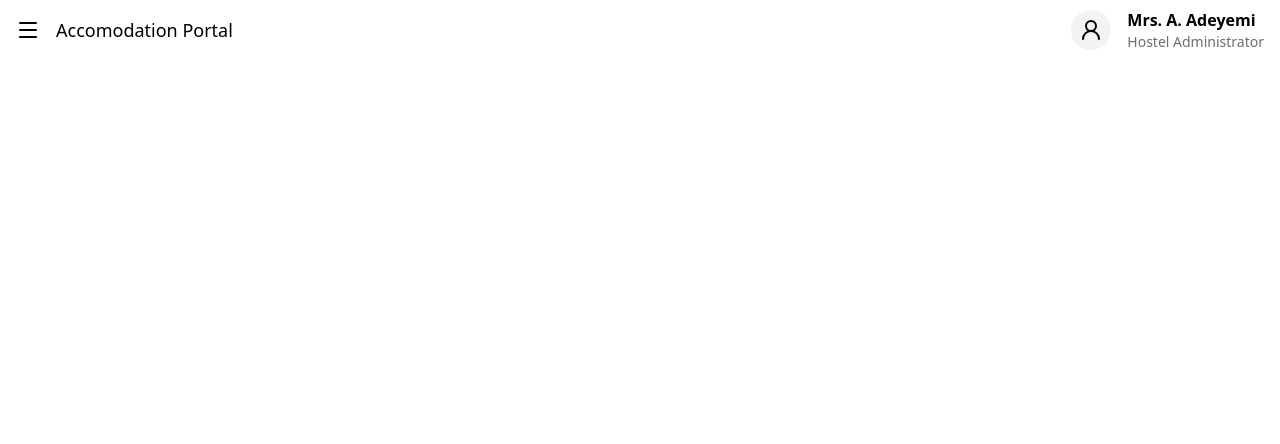
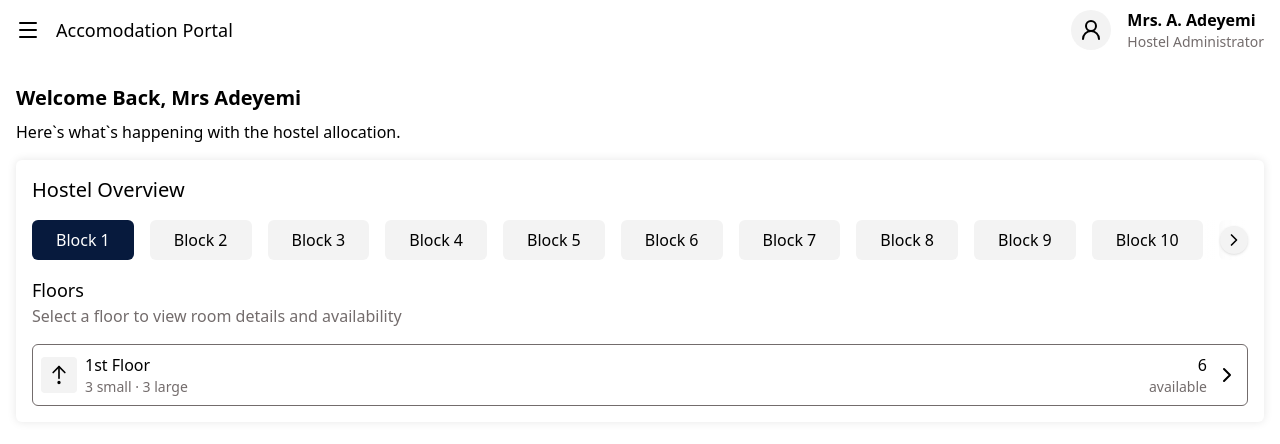
Before and after one commit to a-zadok/Student_balloting-page, a Next.js app: page /admin/dashboard in a window 1280 px wide. Shown: the top 444 px of the page. Built offline with nearby package versions, Linux system fonts and the light colour scheme.

Commit message:
feat: add Hostel Overview component

```diff
--- /dev/null
+++ b/components/hostel-overview/HostelOverview.tsx
@@ -0,0 +1,58 @@
+"use client";
+
+import { ArrowUpFromDot, ChevronRight } from "lucide-react";
+import ScrollableButtons from "../ui/ScrollableButtons";
+
+export default function HostelOverview() {
+  const buttonArr = [
+    "Block 1",
+    "Block 2",
+    "Block 3",
+    "Block 4",
+    "Block 5",
+    "Block 6",
+    "Block 7",
+    "Block 8",
+    "Block 9",
+    "Block 10",
+    "Block 11",
+  ];
+
+  return (
+    <div className="flex flex-col gap-4 rounded-md p-4 shadow-[0_0_10px_rgba(0,0,0,0.1)]">
+      <h2 className="text-xl">Hostel Overview</h2>
+
+      <ScrollableButtons buttonArr={buttonArr} />
+
+      <div>
+        <h3 className="text-lg">Floors</h3>
+        <p className="text-text-secondary">
+          Select a floor to view room details and availability
+        </p>
+      </div>
+
+      <ul>
+        <li className="flex gap-2 justify-between items-center border border-border p-2 rounded-md">
+          <div className="flex items-center gap-2">
+            <div className="bg-container w-fit p-2 rounded-sm">
+              <ArrowUpFromDot size={20} />
+            </div>
+            <div>
+              <p>1st Floor</p>
+              <p className="text-text-secondary text-sm">
+                3 small &middot; 3 large
+              </p>
+            </div>
+          </div>
+          <div className="flex items-center gap-2">
+            <div>
+              <p className="text-end">6</p>
+              <p className="text-text-secondary text-sm">available</p>
+            </div>
+            <ChevronRight />
+          </div>
+        </li>
+      </ul>
+    </div>
+  );
+}
--- /dev/null
+++ b/components/ui/ScrollableButtons.tsx
@@ -0,0 +1,86 @@
+"use client";
+
+import { useRef, useState, useEffect, useCallback } from "react";
+import { ChevronLeft, ChevronRight } from "lucide-react";
+
+interface ScrollableButtonsProps {
+  buttonArr: string[];
+}
+
+const ScrollableButtons = ({ buttonArr }: ScrollableButtonsProps) => {
+  const [selectedButton, setSelectedButton] = useState(0);
+  const listRef = useRef<HTMLUListElement>(null);
+  const [canScrollLeft, setCanScrollLeft] = useState<boolean>(false);
+  const [canScrollRight, setCanScrollRight] = useState<boolean>(false);
+
+  const updateArrows = useCallback((): void => {
+    const el = listRef.current;
+    if (!el) return;
+    setCanScrollLeft(el.scrollLeft > 0);
+    setCanScrollRight(el.scrollLeft + el.clientWidth < el.scrollWidth - 1);
+  }, []);
+
+  useEffect(() => {
+    updateArrows();
+    const el = listRef.current;
+    el?.addEventListener("scroll", updateArrows);
+    window.addEventListener("resize", updateArrows);
+    return () => {
+      el?.removeEventListener("scroll", updateArrows);
+      window.removeEventListener("resize", updateArrows);
+    };
+  }, [updateArrows, buttonArr]);
+
+  const scroll = (direction: 1 | -1): void => {
+    const el = listRef.current;
+    if (!el) return;
+    el.scrollBy({ left: direction * el.clientWidth * 0.6, behavior: "smooth" });
+  };
+
+  return (
+    <div className="relative flex items-center">
+      {canScrollLeft && (
+        <button
+          type="button"
+          aria-label="Scroll left"
+          onClick={() => scroll(-1)}
+          className="absolute left-0 z-10 flex h-full items-center bg-gradient-to-r from-white via-white/90 to-transparent pr-4"
+        >
+          <span className="rounded-full bg-container p-1 shadow">
+            <ChevronLeft size={20} />
+          </span>
+        </button>
+      )}
+
+      <ul
+        ref={listRef}
+        className="flex items-center gap-4 overflow-x-auto scroll-smooth [scrollbar-width:none] [&::-webkit-scrollbar]:hidden"
+      >
+        {buttonArr.map((button, index) => (
+          <li
+            key={index}
+            className={`${selectedButton === index ? "bg-button-selected text-white" : "bg-container"} w-fit shrink-0 whitespace-nowrap py-2 px-6 rounded-md cursor-pointer`}
+            onClick={() => setSelectedButton(index)}
+          >
+            {button}
+          </li>
+        ))}
+      </ul>
+
+      {canScrollRight && (
+        <button
+          type="button"
+          aria-label="Scroll right"
+          onClick={() => scroll(1)}
+          className="absolute right-0 z-10 flex h-full items-center bg-gradient-to-l from-white via-white/90 to-transparent pl-4"
+        >
+          <span className="rounded-full bg-container p-1 shadow">
+            <ChevronRight size={20} />
+          </span>
+        </button>
+      )}
+    </div>
+  );
+};
+
+export default ScrollableButtons;
--- a/src/app/admin/dashboard/page.tsx
+++ b/src/app/admin/dashboard/page.tsx
@@ -1,3 +1,13 @@
+import HostelOverview from "../../../../components/hostel-overview/HostelOverview";
+
 export default function AdminDashboard() {
-  return <section></section>;
+  return (
+    <section className="flex flex-col gap-4 py-8">
+      <div className="flex flex-col gap-2">
+        <h2 className="text-xl font-bold">Welcome Back, Mrs Adeyemi</h2>
+        <p>Here`s what`s happening with the hostel allocation.</p>
+      </div>
+      <HostelOverview />
+    </section>
+  );
 }
--- a/src/app/admin/layout.tsx
+++ b/src/app/admin/layout.tsx
@@ -1,5 +1,5 @@
-import Header from "../../../components/header/Header";
-import Sidebar from "../../../components/sidebar/Sidebar";
+import Header from "../../../components/layout/Header";
+import Sidebar from "../../../components/layout/Sidebar";
 
 export default function AdminLayout({
   children,
--- a/src/app/globals.css
+++ b/src/app/globals.css
@@ -8,4 +8,5 @@
   --color-text-secondary: #736c6c;
 
   --color-container: #f3f3f3;
+  --color-border: #736c6c;
 }
```
Also changed, not shown: components/layout/Header.tsx (renamed from components/header/Header.tsx), components/layout/Sidebar.tsx (renamed from components/sidebar/Sidebar.tsx).
